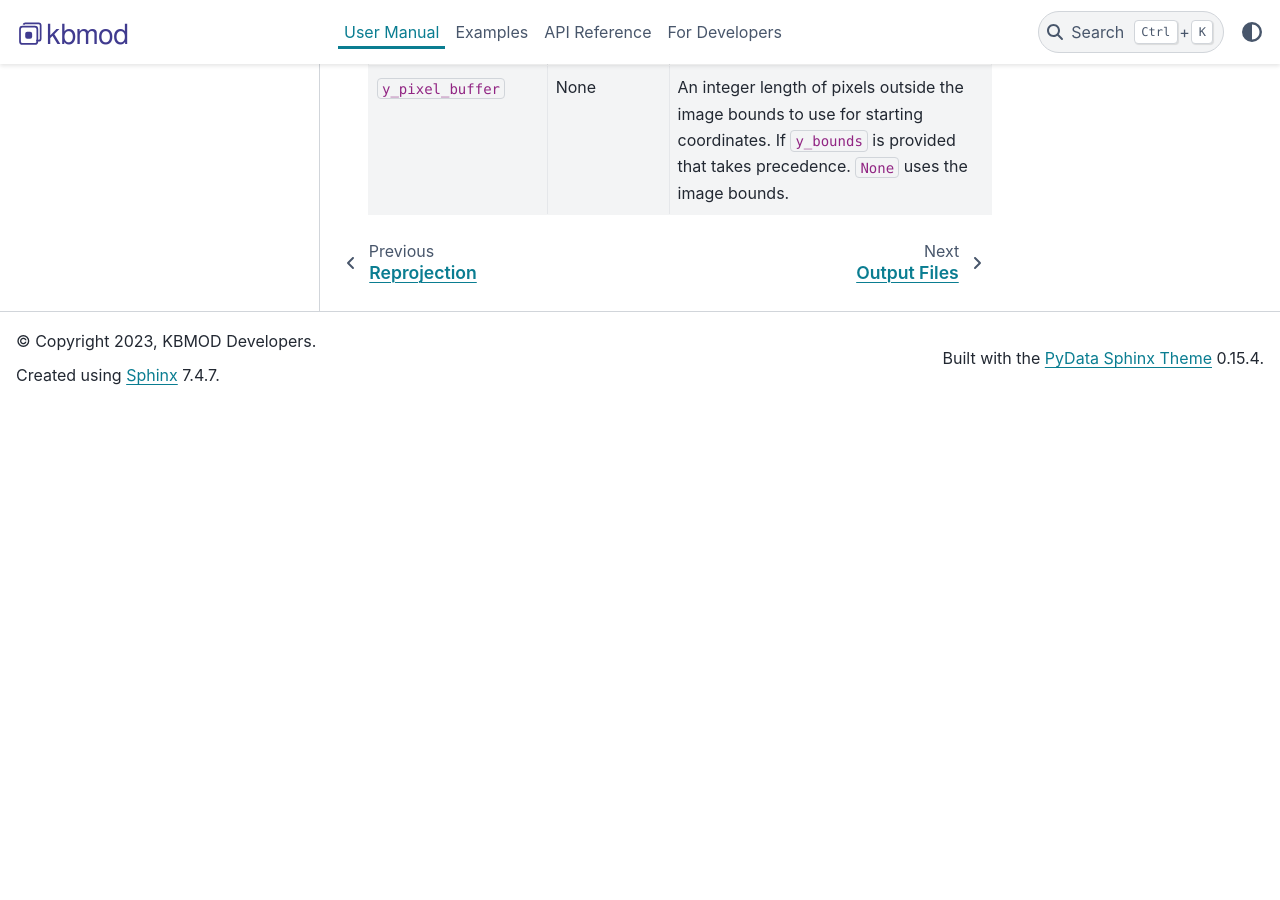
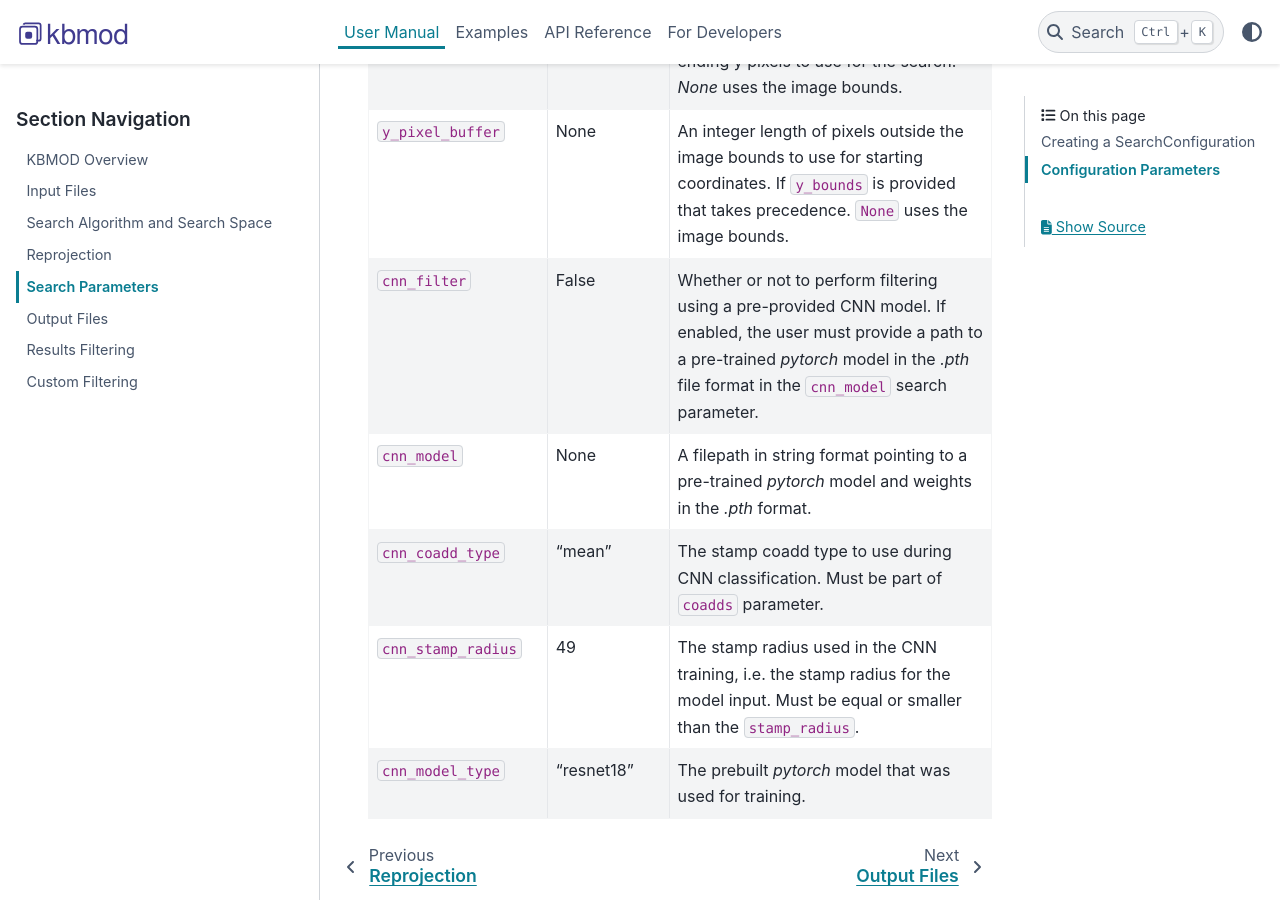
Before and after one commit to dirac-institute/kbmod, a Sphinx documentation site: the page built from docs/source/user_manual/search_params.rst, in a window 1280 px wide and 900 px high, scrolled down 4283 px. Built offline with Sphinx 7.4.7 and the PyData theme 0.15.4, drawn with Linux system fonts in a browser that asks for light colours; pages that are not in the unit, such as notebooks, are missing from menus; before the commit the page ends 4688 px from its top, so only the background shows below that; some of the changed text lies outside the part shown.

Commit message:
updated our search params doc (#1035)

```diff
--- a/docs/source/user_manual/search_params.rst
+++ b/docs/source/user_manual/search_params.rst
@@ -133,6 +133,8 @@ Configuration Parameters
 |                        |                             | be saved in the same directory as the  |
 |                        |                             | main result file.                      |
 +------------------------+-----------------------------+----------------------------------------+
+| ``sigmaG_filter``      | True                        | Whether to use the sigmaG filter.      |
++------------------------+-----------------------------+----------------------------------------+
 | ``sigmaG_lims``        | [25, 75]                    | The percentiles to use in sigmaG       |
 |                        |                             | filtering, if                          |
 |                        |                             | ``filter_type= clipped_sigmaG``.       |
@@ -174,3 +176,26 @@ Configuration Parameters
 |                        |                             | provided that takes precedence.        |
 |                        |                             | ``None`` uses the image bounds.        |
 +------------------------+-----------------------------+----------------------------------------+
+| ``cnn_filter``         | False                       | Whether or not to perform filtering    |
+|                        |                             | using a pre-provided CNN model. If     |
+|                        |                             | enabled, the user must provide a       |
+|                        |                             | path to a pre-trained `pytorch` model  |
+|                        |                             | in the `.pth` file format in the       |
+|                        |                             | ``cnn_model`` search parameter.        |
++------------------------+-----------------------------+----------------------------------------+
+| ``cnn_model``          | None                        | A filepath in string format pointing   |
+|                        |                             | to a pre-trained `pytorch` model and   |
+|                        |                             | weights in the `.pth` format.          |
++------------------------+-----------------------------+----------------------------------------+
+| ``cnn_coadd_type``     | "mean"                      | The stamp coadd type to use during     |
+|                        |                             | CNN classification. Must be part of    |
+|                        |                             | ``coadds`` parameter.                  |
++------------------------+-----------------------------+----------------------------------------+
+| ``cnn_stamp_radius``   | 49                          | The stamp radius used in the CNN       |
+|                        |                             | training, i.e. the stamp radius for    |
+|                        |                             | the model input. Must be equal or      |
+|                        |                             | smaller than the ``stamp_radius``.     |
++------------------------+-----------------------------+----------------------------------------+
+| ``cnn_model_type``     | "resnet18"                  | The prebuilt `pytorch` model that was  |
+|                        |                             | used for training.                     |
++------------------------+-----------------------------+----------------------------------------+
```
